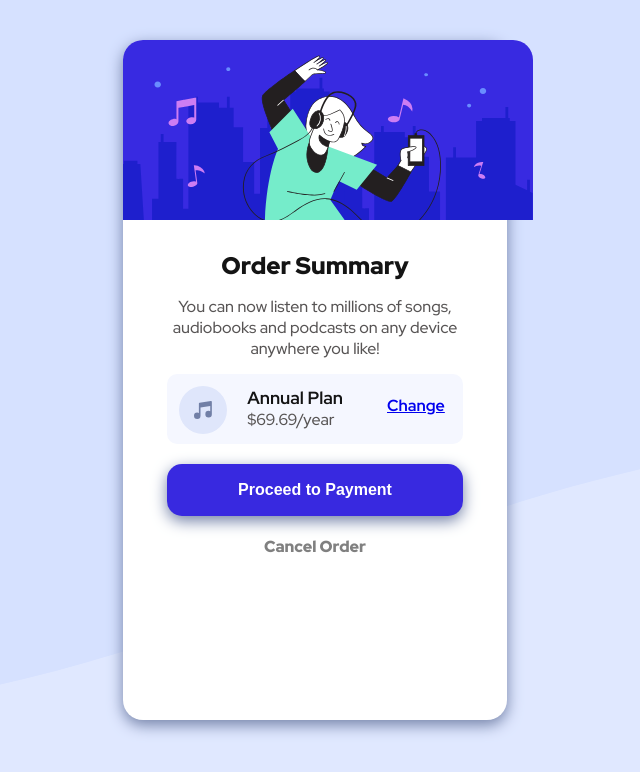
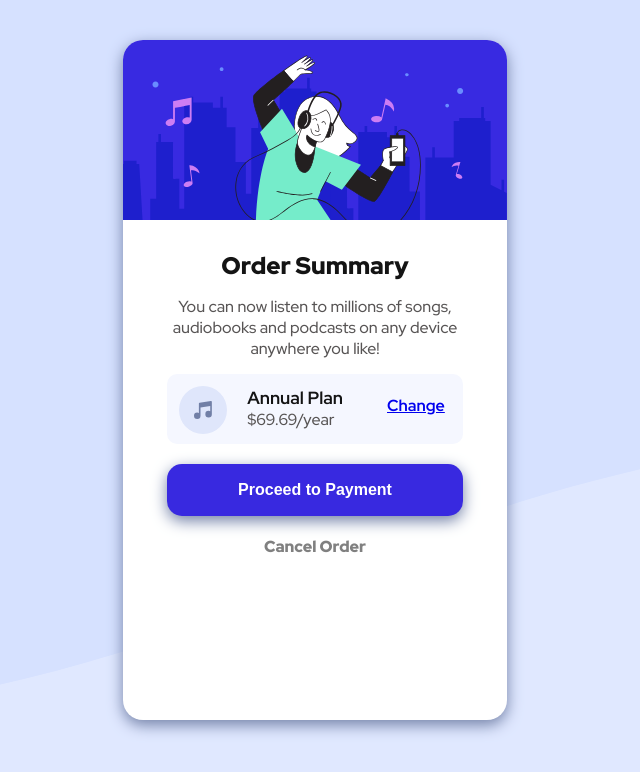
Before and after one commit to SajeedAninda/Order_Summary_Card, a plain HTML site: page index.html in a window 1280 px wide. Shown: the whole page, without its empty margins (325-965 px from the left). Drawn offline with Linux system fonts and the light colour scheme.

Commit message:
Update style.css

```diff
--- a/style.css
+++ b/style.css
@@ -26,7 +26,7 @@ p{
   box-shadow: 0px 5px 15px hsl(224, 23%, 55%);
 }
 .card .hero{
-  width:410px;
+  width:100%;
   height: 180px;
   border-top-right-radius: 20px;
   border-top-left-radius: 20px;
```
